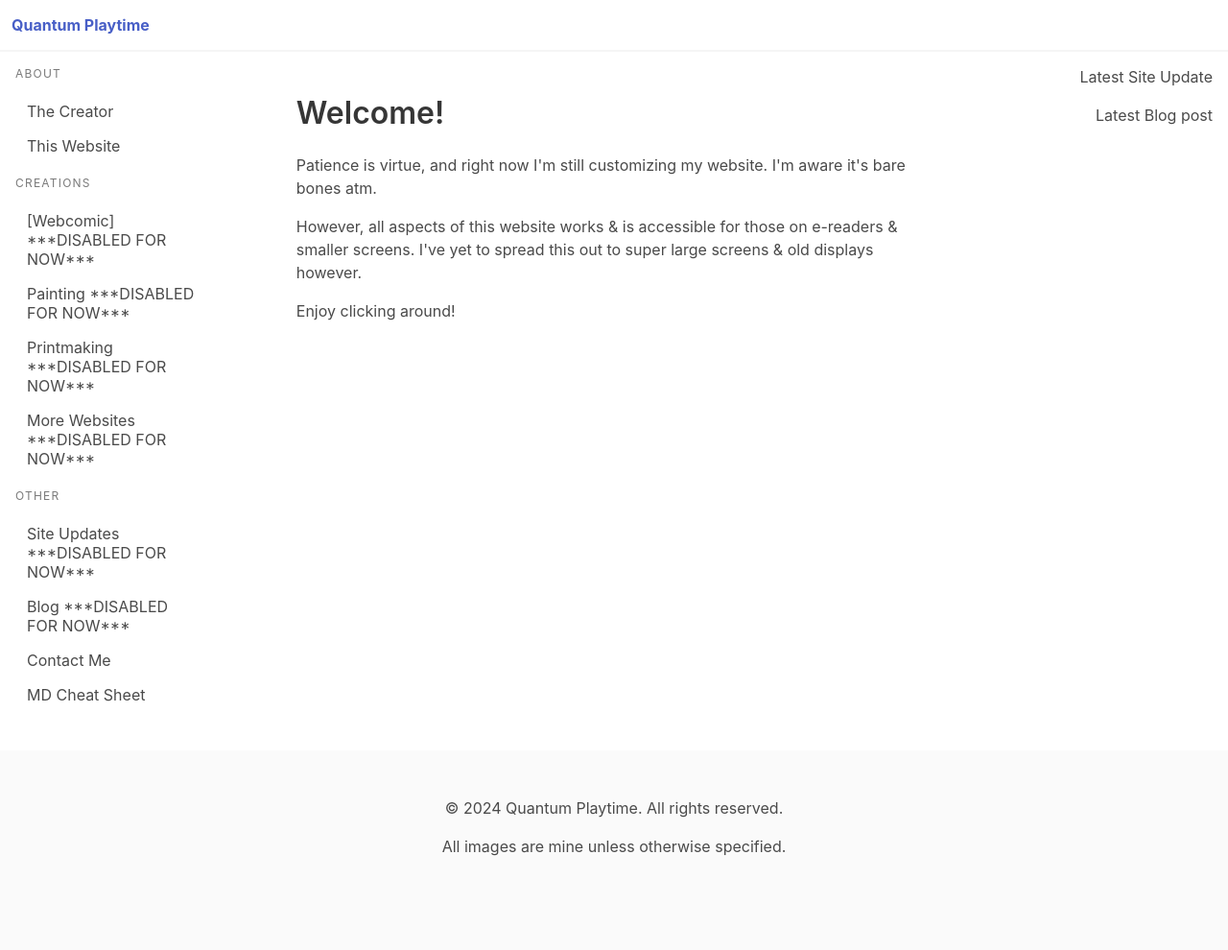
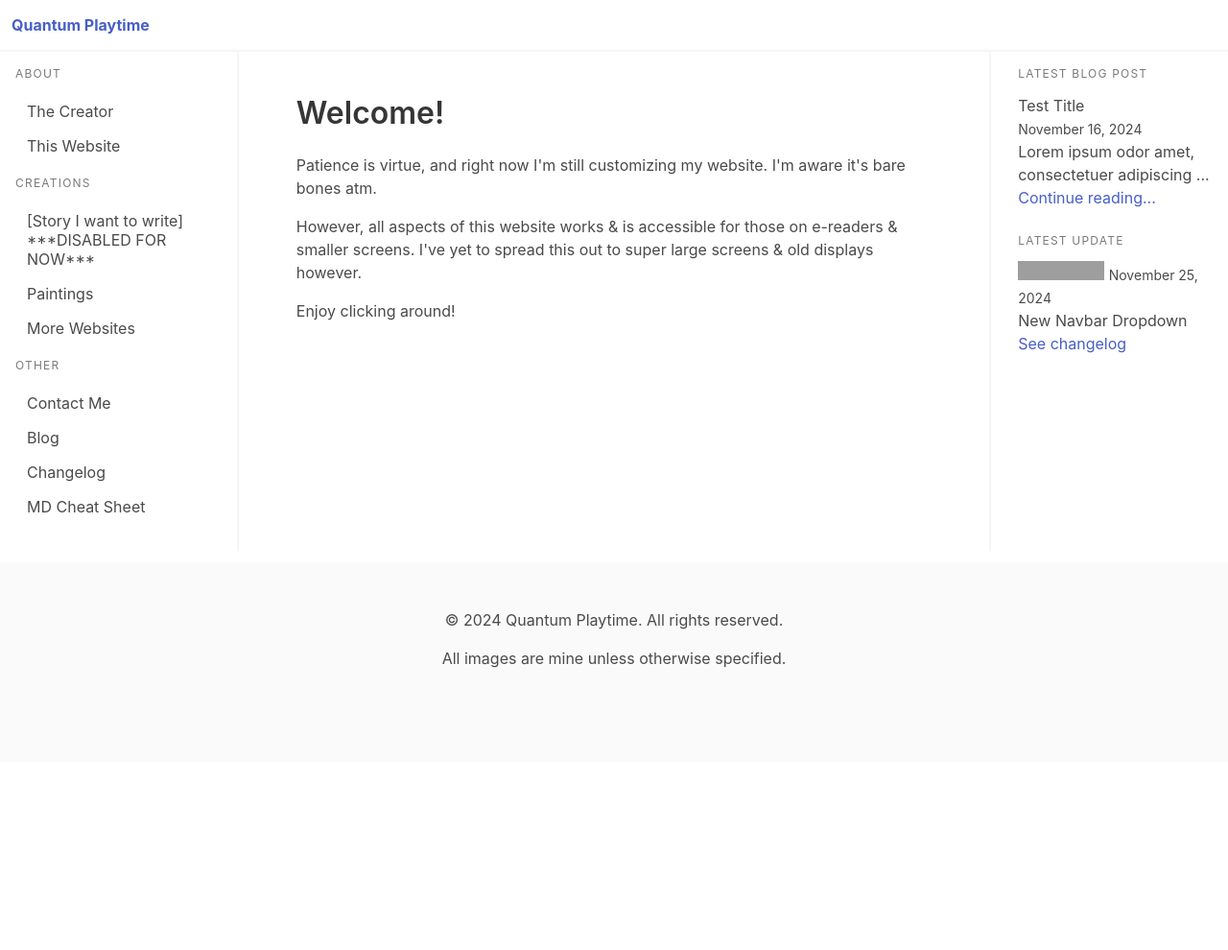
Before and after one commit to quantumplaytime/quantumplaytime.github.io, a Jekyll site: the page built from index.html, in a window 1280 px wide. Shown: the whole page at 96% size. Built offline with Jekyll 4.4.1, drawn with Linux system fonts in a browser that asks for light colours; after the commit the page ends 900 px from its top, so only the background shows below that; grey boxes are pictures that could not be loaded.

Commit message:
Added dynamic blog, changelog
plus added pages for creations n stuff

```diff
--- /dev/null
+++ b/_layouts/blog-post.html
@@ -0,0 +1,6 @@
+---
+layout: default
+---
+<h3>{{ site.posts.first.title }}</h3>
+<small>{{ site.posts.first.date | date: "%B %d, %Y" }}</small>
+{{ content }}
--- a/_layouts/default.html
+++ b/_layouts/default.html
@@ -17,7 +17,7 @@
   </nav>
 
   <div class="columns">
-    <div class="column is-one-fifth">
+    <div class="column is-one-fifth" style="border-right: solid 2px #f5f5f5">
       <aside class="p-4 menu">
         <p class="menu-label">About</p>
         <ul class="menu-list">
@@ -26,16 +26,15 @@
         </ul>
         <p class="menu-label">Creations</p>
         <ul class="menu-list">
-          <li><a>[Webcomic] ***DISABLED FOR NOW***</a></li>
-          <li><a>Painting ***DISABLED FOR NOW***</a></li>
-          <li><a>Printmaking ***DISABLED FOR NOW***</a></li>
-          <li><a>More Websites ***DISABLED FOR NOW***</a></li>
+          <li><a>[Story I want to write] ***DISABLED FOR NOW***</a></li>
+          <li><a class="{% if page.path contains 'galleries/paintings' %}is-active{% endif %}" href="{{ '/galleries/paintings' | relative_url }}">Paintings</a></li>
+          <li><a class="{% if page.path contains 'galleries/websites' %}is-active{% endif %}" href="{{ '/galleries/websites' | relative_url }}">More Websites</a></li>
         </ul>
         <p class="menu-label">Other</p>
         <ul class="menu-list">
-          <li><a>Site Updates ***DISABLED FOR NOW***</a></li>
-          <li><a>Blog ***DISABLED FOR NOW***</a></li>
           <li><a class="{% if page.path contains 'contact-me' %}is-active{% endif %}" href="{{ '/contact-me' | relative_url }}">Contact Me</a></li>
+          <li><a class="{% if page.path contains 'blog' %}is-active{% endif %}" href="{{ '/blog' | relative_url }}">Blog</a></li>
+          <li><a class="{% if page.path contains 'changelog' %}is-active{% endif %}" href="{{ '/changelog' | relative_url }}">Changelog</a></li>
           <li><a class="{% if page.path contains 'cheatsheet' %}is-active{% endif %}" href="{{ '/cheatsheet' | relative_url }}">MD Cheat Sheet</a></li>
         </ul>
       </aside>
@@ -48,11 +47,41 @@
         </div>
       </section>
     </div>
-    <div class="column is-one-fifth">
-      <div class="p-4 content has-text-right">
-        <p>Latest Site Update</p>
-        <p>Latest Blog post</p>
-      </div>
+    <div class="column is-one-fifth" style="border-left: solid 2px #f5f5f5">
+      <aside class="p-4 menu">
+
+        <p class="menu-label">Latest Blog Post</p>
+        {% if site.posts.size > 0 %}
+          <article>
+            <h3>{{ site.posts.first.title }}</h3>
+            <small>{{ site.posts.first.date | date: "%B %d, %Y" }}</small>
+            <p>{{ site.posts.first.excerpt | strip_html | truncate: 50 }}</p>
+            <a href="{{ site.posts.first.url }}">Continue reading...</a>
+          </article>
+        {% else %}
+          <p>No blog posts available yet. Check back soon!</p>
+        {% endif %}
+        <br/>
+        {% assign changelog_page = site.pages | where: "title", "Changelog" | first %}
+        {% if changelog_page and changelog_page.changelog %}
+          {% assign recent_entry = changelog_page.changelog | first %}
+          <div class="recent-changelog">
+            <p class="menu-label">Latest Update</p>
+            <article class="changelog-entry">
+              <span class="badges">
+              {% for badge in recent_entry.badges %}
+                <img src="{{ badge.image }}" alt="{{ badge.label }}" title="{{ badge.label }}" class="badge">
+              {% endfor %}
+              </span>
+              <small>{{ recent_entry.date | date: "%B %d, %Y" }}</small>
+              <h3>{{ recent_entry.title }}</h3>
+              <a href="{{ changelog_page.url }}">See changelog</a>
+            </article>
+          </div>
+        {% else %}
+          <p>No recent updates available.</p>
+        {% endif %}
+      </aside>
     </div>
   </div>
 
```
Also changed, not shown: _posts/2024-11-16-test-post.md (added, +15 -0 lines), blog.html (added, +13 -0 lines), changelog.html (added, +35 -0 lines), galleries/paintings.html (added, +43 -0 lines), galleries/websites.html (added, +43 -0 lines), Gemfile.lock.
